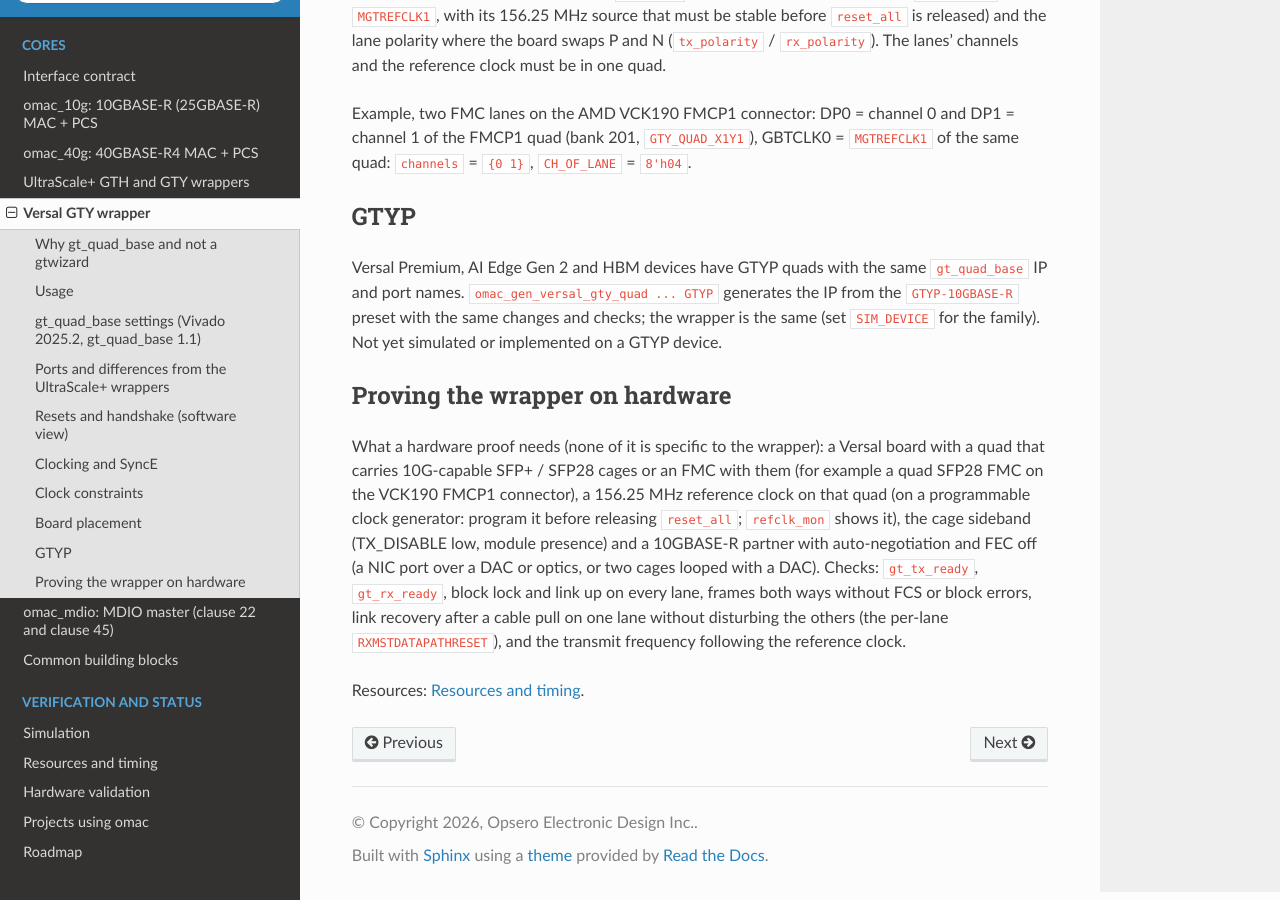
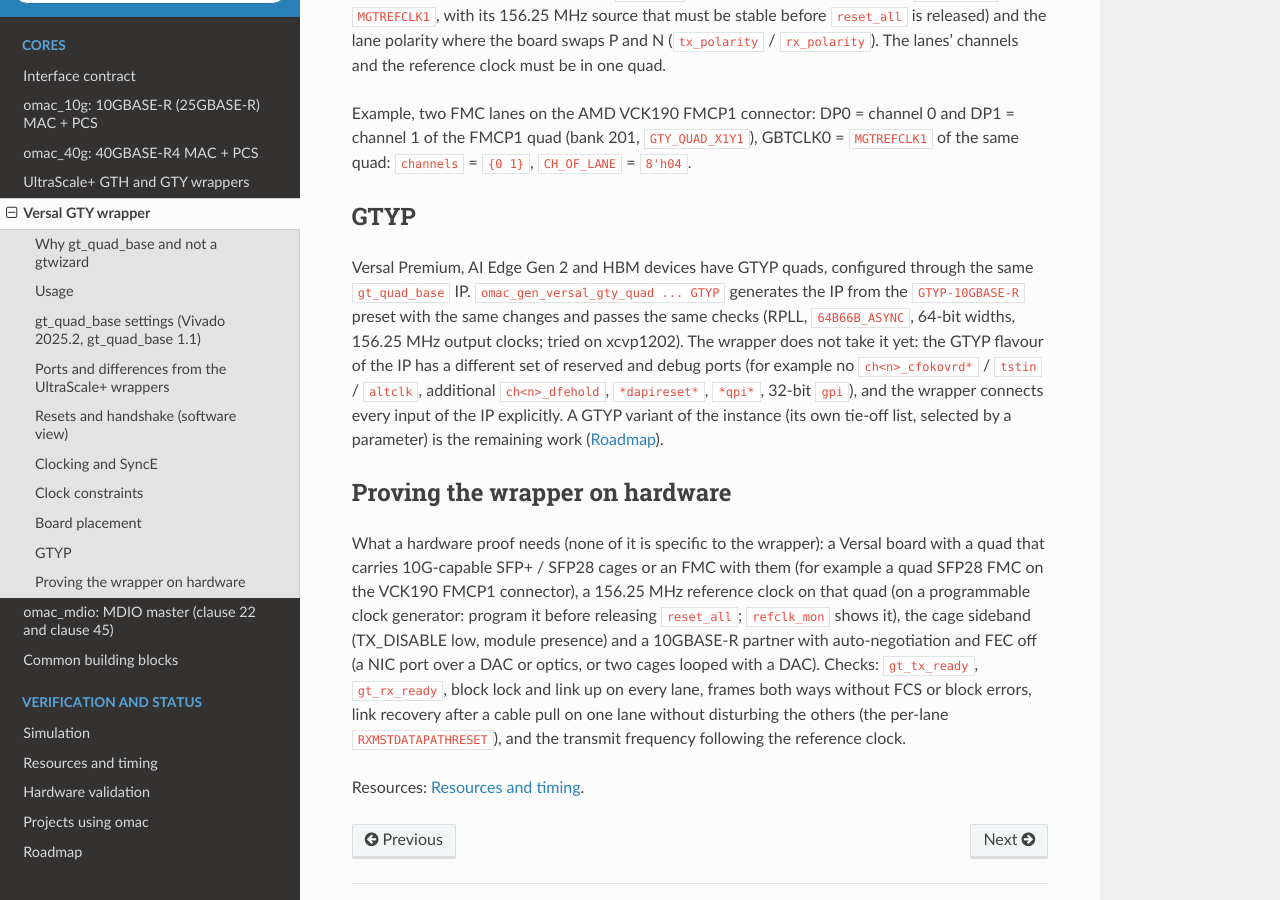
Before and after one commit to fpgadeveloper/opsero-ethernet-mac, a Sphinx documentation site: the page built from docs/gt_versal_gty.md, in a window 1280 px wide and 900 px high, scrolled down 4490 px. Built offline with Sphinx 7.4.7 and the Read the Docs theme 3.1.0, drawn with Linux system fonts in a browser that asks for light colours.

Commit message:
gt/omac_gt_versal_gty: GTYP status corrected; batch channel list comma-separated
The generator makes and checks the GTYP IP (tried on xcvp1202: RPLL, 64B66B_ASYNC, 64-bit
widths, 156.25 MHz outclks), but the GTYP flavour of gt_quad_base has a different reserved /
debug port list, so the wrapper (which ties every IP input explicitly) does not instantiate
it yet: docs and roadmap say so instead of "the wrapper is the same". Batch mode of
gen_gt.tcl takes the channel list as 0,1 (Vivado splits -tclargs on spaces).

Co-Authored-By: Claude Opus 5.5 <noreply@anthropic.com>

```diff
--- a/docs/gt_versal_gty.md
+++ b/docs/gt_versal_gty.md
@@ -175,10 +175,15 @@ the FMCP1 quad (bank 201, `GTY_QUAD_X1Y1`), GBTCLK0 = `MGTREFCLK1` of the same q
 
 ## GTYP
 
-Versal Premium, AI Edge Gen 2 and HBM devices have GTYP quads with the same `gt_quad_base` IP
-and port names. `omac_gen_versal_gty_quad ... GTYP` generates the IP from the `GTYP-10GBASE-R`
-preset with the same changes and checks; the wrapper is the same (set `SIM_DEVICE` for the
-family). Not yet simulated or implemented on a GTYP device.
+Versal Premium, AI Edge Gen 2 and HBM devices have GTYP quads, configured through the same
+`gt_quad_base` IP. `omac_gen_versal_gty_quad ... GTYP` generates the IP from the
+`GTYP-10GBASE-R` preset with the same changes and passes the same checks (RPLL,
+`64B66B_ASYNC`, 64-bit widths, 156.25 MHz output clocks; tried on xcvp1202). The wrapper does
+not take it yet: the GTYP flavour of the IP has a different set of reserved and debug ports
+(for example no `ch<n>_cfokovrd*` / `tstin` / `altclk`, additional `ch<n>_dfehold`,
+`*dapireset*`, `*qpi*`, 32-bit `gpi`), and the wrapper connects every input of the IP
+explicitly. A GTYP variant of the instance (its own tie-off list, selected by a parameter) is
+the remaining work ([](roadmap.md)).
 
 ## Proving the wrapper on hardware
 
```
Also changed, not shown: docs/roadmap.md (+1 -1 lines), 1 other file.
